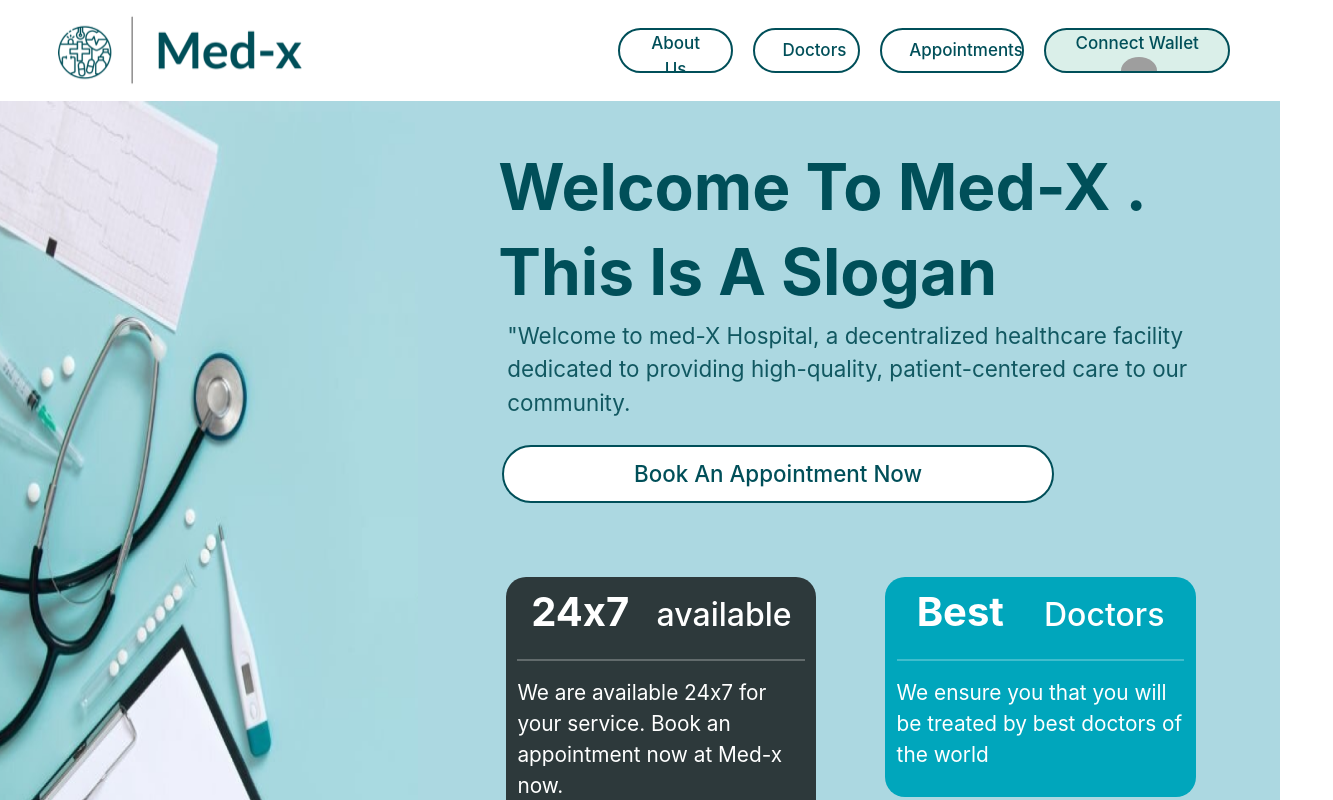
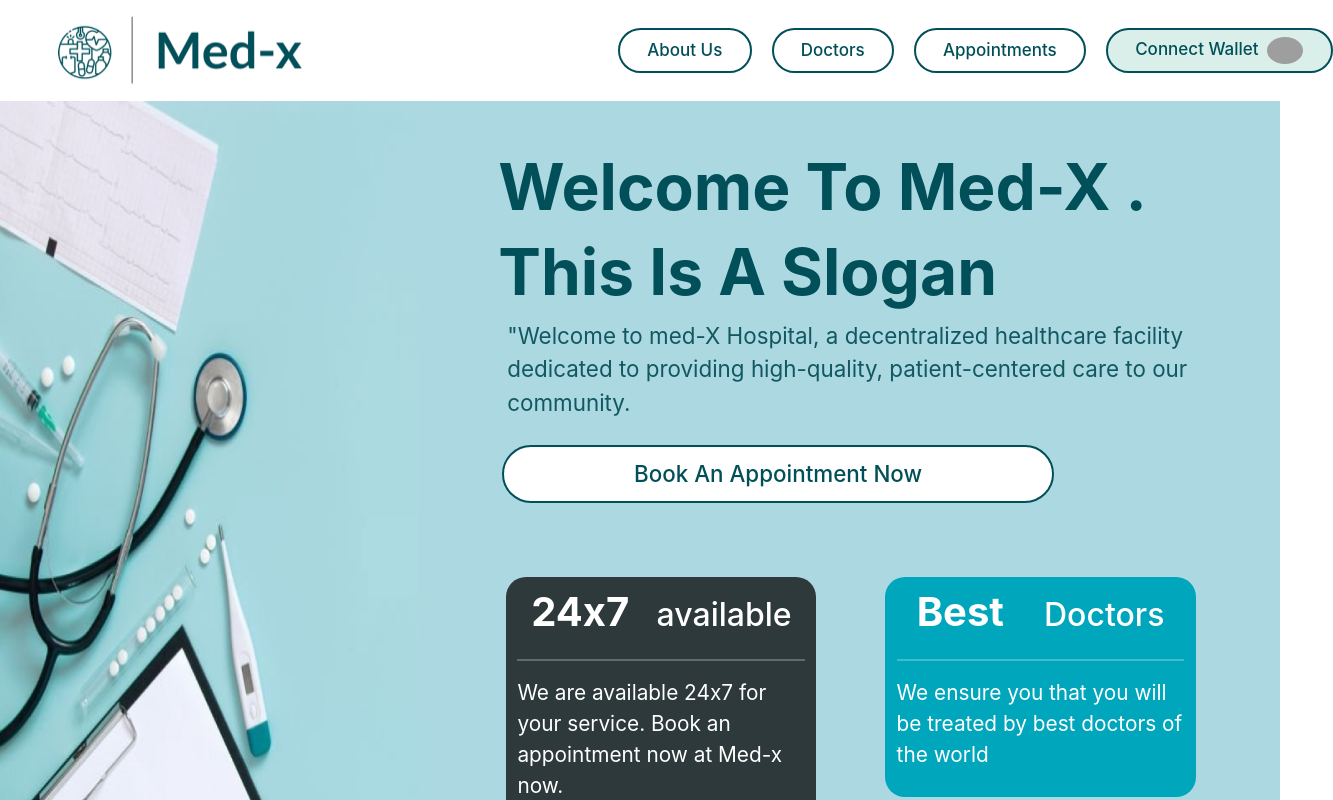
Before and after one commit to Sud0-AP/Med-X-Homecoders, a React (Create React App) app: page / in a window 1280 px wide. Shown: the top 800 px of the page, 1333 px wide, since content can reach past the window. Built offline with nearby package versions, Linux system fonts and the light colour scheme; grey boxes are pictures that could not be loaded.

Commit message:
Update Navbar.css

```diff
--- a/src/components/Navbar.css
+++ b/src/components/Navbar.css
@@ -63,6 +63,7 @@ button {
   font-weight: 500;
   color: var(--color);
   background-color: #fff;
+  min-width: fit-content;
 }
 
 button.connect_wallet{
```
